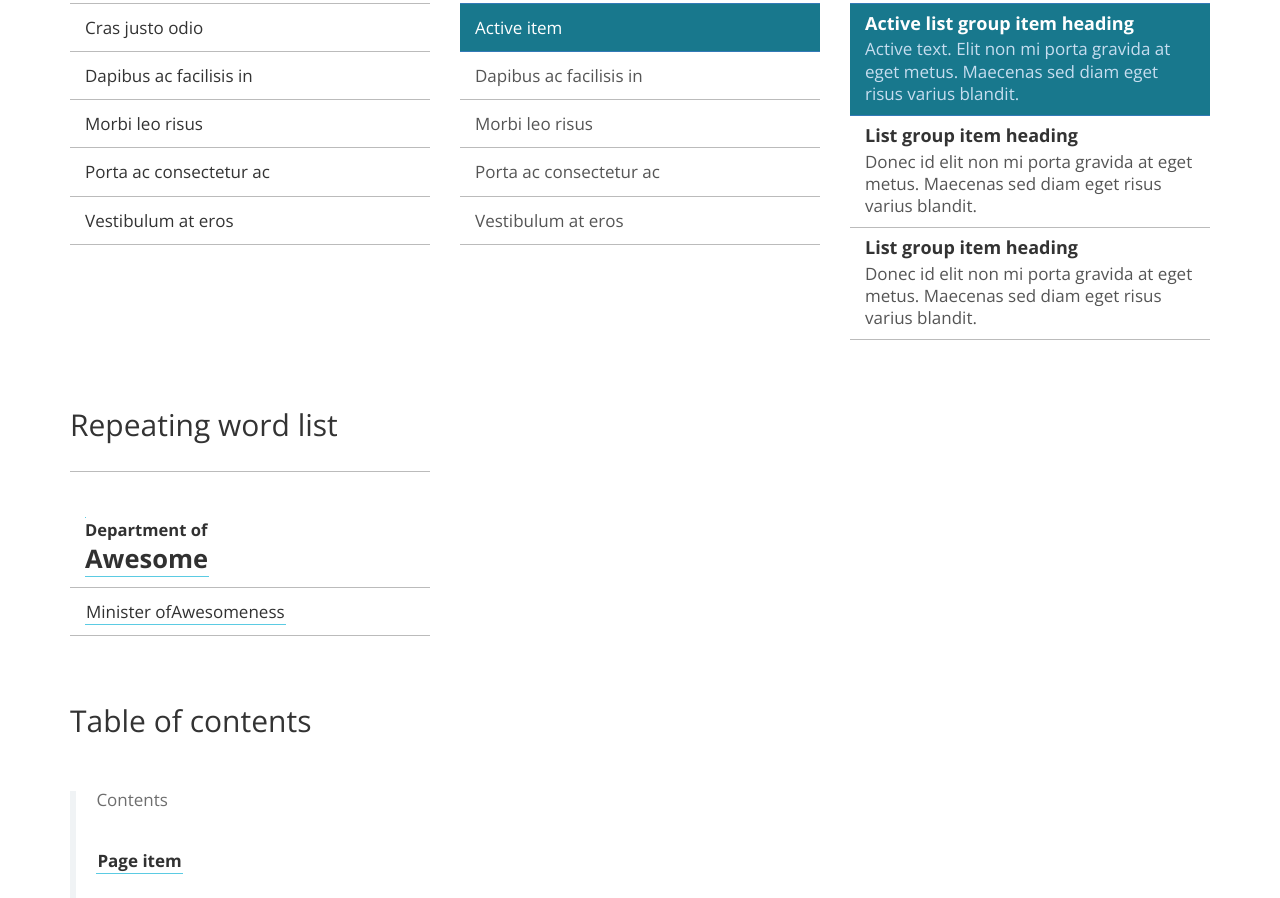
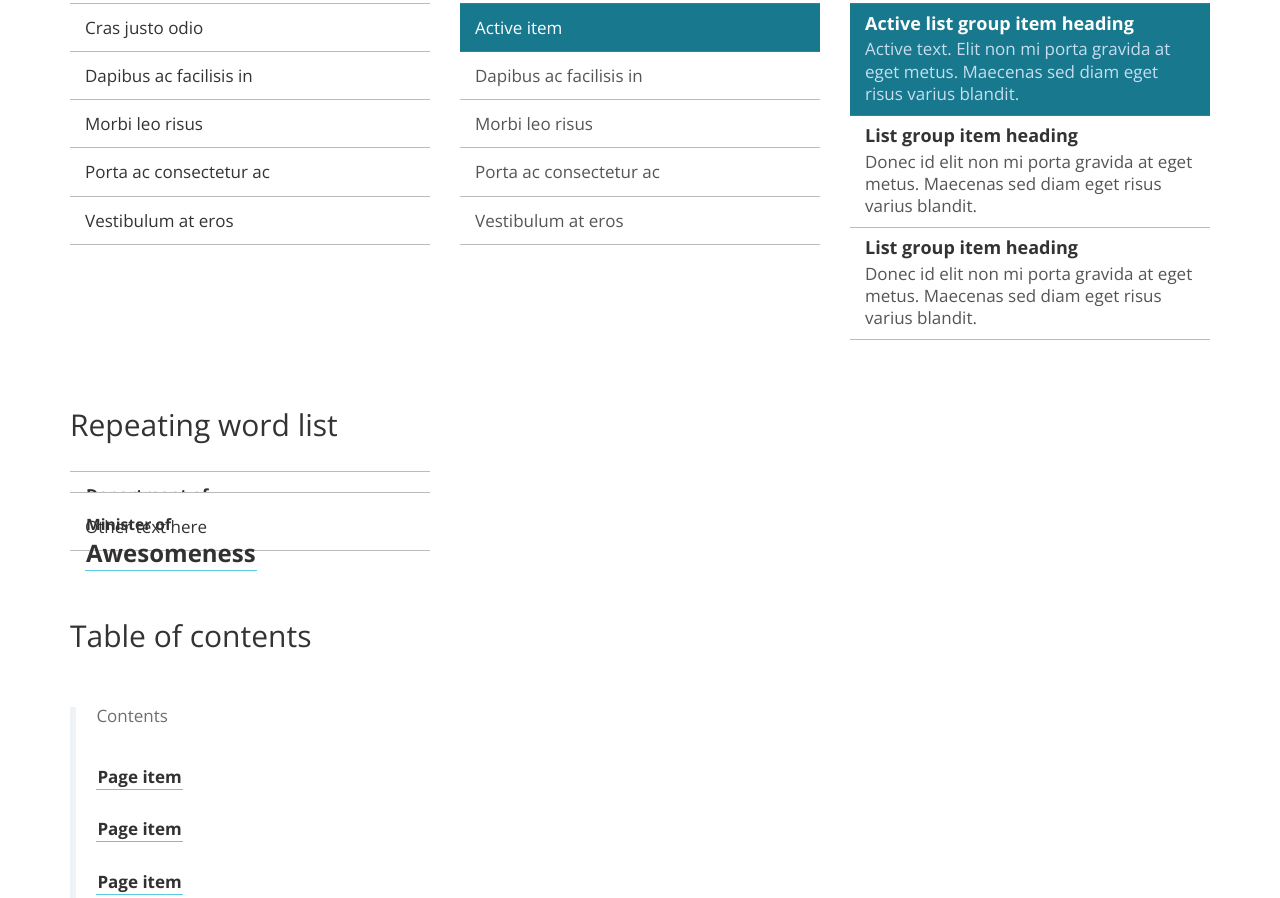
Before and after one commit to fribibb/DTOstrap, a plain HTML site: page index.html in a window 1280 px wide. Shown: the part 11102-12000 px from the top of the page. Drawn offline with nearby package versions, Linux system fonts and the light colour scheme.

Commit message:
testing something

```diff
--- a/index.html
+++ b/index.html
@@ -773,10 +773,19 @@
         <div class="col-sm-4">
           <ul class="list-group">
             <li class="list-group-item repeat-word">
-              <a href="#"><span>Department of</span>Awesome</a>
+              <a href="#">
+                <span>Department of</span>
+                Awesome
+              </a>
             </li>
-            <li class="list-group-item">
-              <a href="#"><span>Minister of</span>Awesomeness</a>
+            <li class="list-group-item repeat-word">
+              <h3>
+                <a href="#">
+                  <span>Minister of</span>
+                  Awesomeness
+                </a>
+              </h3>
+              Other text here
             </li>
           </ul>
         </div><!-- /.col-sm-4 -->
--- a/sass/_elements.scss
+++ b/sass/_elements.scss
@@ -761,6 +761,7 @@ form {
     font-size: 150%;
     font-weight: 700;
     line-height: 1.4;
+    position: absolute;
     span {
       display: block;
       font-size: 65%;
@@ -772,6 +773,7 @@ form {
   h4,
   h5,
   h6 {
+    margin-top: 10px;
     a {
       font-size: 100%;
     }
```
Also changed, not shown: css/dto.css, 1 other file.
